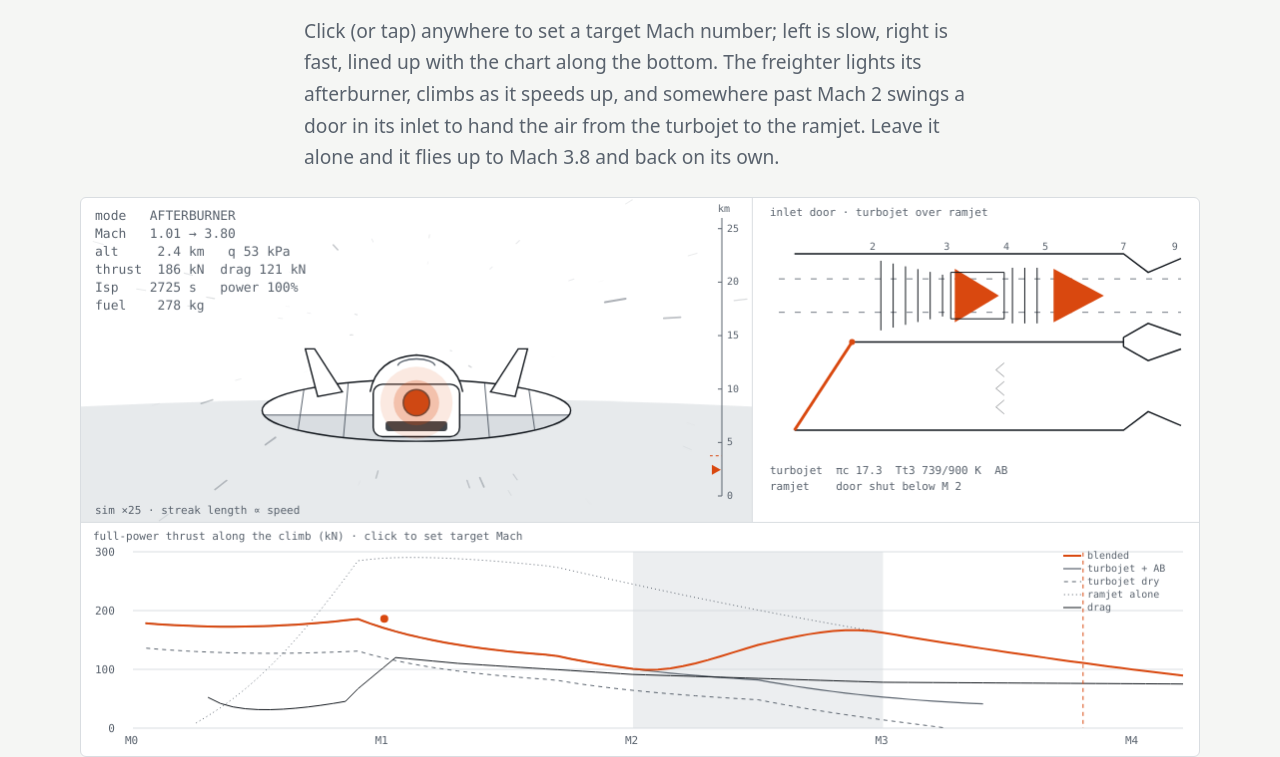
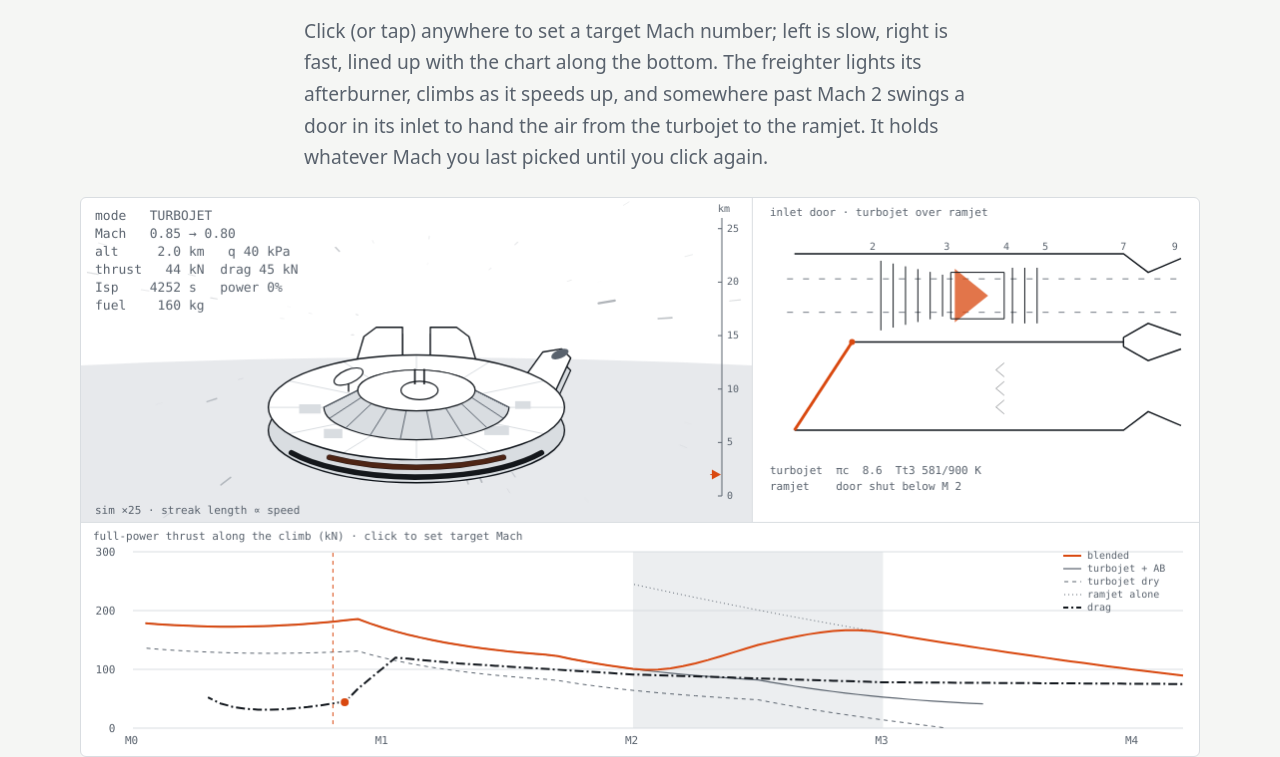
Before and after one commit to josephcampion/josephcampion.github.io, a plain HTML site: page projects/falcon/index.html in a window 1280 px wide. Shown: the part 234-991 px from the top of the page. Drawn offline with Linux system fonts and the light colour scheme.

Commit message:
Redraw Falcon in high chase view and refine thrust chart
Ship: raised, ramped centre with turret, dish, mandibles and cockpit tube; turbojet and ramjet glow as stacked bars along the rear wall, lit by each engine's thrust. Chart: drag drawn as a thick dash-dot line, plus an along-the-climb / at-current-altitude toggle. The demo no longer autoplays; it holds the last Mach picked.

```diff
--- a/projects/falcon/demo.js
+++ b/projects/falcon/demo.js
@@ -6,8 +6,8 @@ const H_TOP_KM = 26;
 const STAR_COUNT = 260;
 const M_AXIS = 4.2;
 const M_MIN = 0.6, M_MAX = 4.0;
-const IDLE_MS = 20000;
 const F_AXIS = 300e3;         // N, top of the thrust chart
+const DRAG_DASH = [9, 3, 2, 3];  // dash-dot, unlike any thrust line
 
 const canvas = document.getElementById('sim');
 const ctx = canvas.getContext('2d');
@@ -55,23 +55,44 @@ const guidance = new ClimbGuidance();
 const hold = new MachHold();
 const veh = new Vehicle({ M: 0.8, h: guidance.altitudeFor(0.8) });
 
-// Full-power thrust and 1 g drag along the climb schedule, fixed, so they're computed once.
-const curves = [];
+// Full-power thrust and 1 g drag versus Mach, either along the climb schedule (altitude rises
+// with Mach) or at one fixed altitude. The ramjet-alone curve starts where the door starts to
+// open: the ideal cycle overstates what a real ramjet makes below that.
+function computeCurves(hFixed = null) {
+  const out = [];
   for (let M = 0.05; M <= M_AXIS + 1e-9; M += 0.05) {
-  const atm = atmosphere(guidance.altitudeFor(Math.max(M, 0.3)));
-  curves.push({
+    const atm = atmosphere(hFixed ?? guidance.altitudeFor(Math.max(M, 0.3)));
+    out.push({
       M,
       dry: prop.turbojet(atm, M, prop.dry).F,
       ab: prop.turbojet(atm, M, 1).F,
-    rj: prop.ramjet(atm, M, 1).F,
+      rj: M >= prop.M_ON ? prop.ramjet(atm, M, 1).F : null,
       total: prop.evaluate(atm, M, 1).F,
       drag: M >= 0.3 ? veh.drag(atm, M * atm.a) : null,
     });
   }
+  return out;
+}
+
+const climbCurves = computeCurves();
+let chartMode = 'climb';
+let fixedCurves = null, fixedH = null;
+
+// Fixed-altitude curves follow the ship, recomputed only when it has moved by half a kilometre.
+function activeCurves() {
+  if (chartMode === 'climb') return climbCurves;
+  const h = Math.round(veh.h / 500) * 500;
+  if (h !== fixedH) { fixedH = h; fixedCurves = computeCurves(h); }
+  return fixedCurves;
+}
+
+document.querySelectorAll('[data-chart]').forEach((b) => b.addEventListener('click', () => {
+  chartMode = b.dataset.chart;
+  document.querySelectorAll('[data-chart]').forEach((o) => o.setAttribute('aria-pressed', String(o === b)));
+}));
 
 let Mcmd = 0.8;
 let hoverX = null;
-let lastAction = performance.now() - IDLE_MS + 3000;
 let state = { M: 0.8, e: prop.evaluate(atmosphere(veh.h), 0.8, 0.3), hCmd: veh.h };
 let fuelUsed = 0, flow = 0;
 
@@ -91,7 +112,6 @@ function moveStars(dt) {
 canvas.addEventListener('pointermove', (ev) => { hoverX = ev.pointerType === 'mouse' ? ev.offsetX : null; });
 canvas.addEventListener('pointerleave', () => { hoverX = null; });
 canvas.addEventListener('pointerdown', (ev) => {
-  lastAction = performance.now();
   Mcmd = Math.min(M_MAX, Math.max(M_MIN, xToMach(ev.offsetX)));
 });
 
@@ -102,11 +122,6 @@ function frame(now) {
   const frameDt = Math.min((now - last) / 1000, 0.1);
   acc += frameDt * TIME_WARP;
   last = now;
-
-  if (now - lastAction > IDLE_MS && Math.abs(state.M - Mcmd) < 0.05) {
-    lastAction = now;
-    Mcmd = state.M < 2 ? 3.8 : 0.9;
-  }
 
   while (acc >= DT) {
     const atm = atmosphere(veh.h);
@@ -138,87 +153,99 @@ function panelFrame(P) {
   ctx.stroke();
 }
 
-// An original light freighter seen from behind: a flat lifting disc with a center spine,
-// canopy and twin canted fins. Its stacked exhausts match the engine diagram: the round
-// turbojet nozzle above, the wide ramjet slot below.
+// The freighter in a high chase view, from above and behind. Its deck, mandibles and cockpit
+// tube lie in one plane foreshortened by K, and the centre rises on a sloped ramp. Its exhausts
+// match the engine diagram: the turbojet nozzle above, the long ramjet slot along the rear rim.
+const NOZZLE_DARK = '#14171b';  // a nozzle's insides are dark in either theme
+const WALL_Y = 0.065;           // the hull's lower edge sits this far (× w) below the deck's
 function drawShip(x, y, w, now) {
   const { e } = state;
+  const K = 0.35;
+  const line = (lw = 1.4, c = colors.fg) => { ctx.strokeStyle = c; ctx.lineWidth = lw; ctx.stroke(); };
   ctx.save();
   ctx.translate(x, y);
+  ctx.lineJoin = 'round';
 
-  const hull = () => { ctx.beginPath(); ctx.ellipse(0, 0, 0.5 * w, 0.1 * w, 0, 0, 2 * Math.PI); };
+  // Mandibles and cockpit tube: a top face plus a strip of side wall below it.
+  const flat = (pts, wall) => {
+    const P = pts.map(([px, py]) => [px * w, py * w]);
+    ctx.fillStyle = colors.line;
+    ctx.beginPath(); P.forEach(([px, py], i) => (i ? ctx.lineTo(px, py + wall * w) : ctx.moveTo(px, py + wall * w))); ctx.closePath(); ctx.fill(); line(1.2);
     ctx.fillStyle = colors.card;
-  ctx.strokeStyle = colors.fg;
-  ctx.lineWidth = 1.4;
-  hull(); ctx.fill();
+    ctx.beginPath(); P.forEach(([px, py], i) => (i ? ctx.lineTo(px, py) : ctx.moveTo(px, py))); ctx.closePath(); ctx.fill(); line();
+  };
+  for (const sg of [-1, 1]) flat([[sg * 0.045, -0.15], [sg * 0.045, -0.27], [sg * 0.13, -0.27], [sg * 0.17, -0.24], [sg * 0.2, -0.14]], 0.022);
+  flat([[0.33, -0.08], [0.41, -0.19], [0.47, -0.2], [0.5, -0.17], [0.44, -0.04]], 0.04);
+  ctx.save(); ctx.translate(0.465 * w, -0.183 * w); ctx.rotate(-0.4);
+  ctx.fillStyle = colors.muted;
+  ctx.beginPath(); ctx.ellipse(0, 0, 0.03 * w, 0.014 * w, 0, 0, 2 * Math.PI); ctx.fill();
+  ctx.restore();
 
-  // Underside in shadow, panel seams, and a raised rim.
-  ctx.save();
-  hull(); ctx.clip();
+  // Hull side wall, then the deck with its radial seams and greeble.
   ctx.fillStyle = colors.line;
-  ctx.fillRect(-0.5 * w, 0.015 * w, w, 0.1 * w);
-  ctx.strokeStyle = colors.muted;
-  ctx.lineWidth = 1;
+  ctx.beginPath(); ctx.ellipse(0, WALL_Y * w, 0.48 * w, 0.17 * w, 0, 0, 2 * Math.PI); ctx.fill(); line();
+  const deck = () => { ctx.beginPath(); ctx.ellipse(0, -0.01 * w, 0.48 * w, 0.17 * w, 0, 0, 2 * Math.PI); };
+  ctx.fillStyle = colors.card; deck(); ctx.fill();
+  ctx.save(); deck(); ctx.clip();
   ctx.beginPath();
-  for (const f of [-0.36, -0.22, 0.22, 0.36]) { ctx.moveTo(f * w, -0.1 * w); ctx.lineTo(f * 1.08 * w, 0.1 * w); }
-  ctx.moveTo(-0.5 * w, 0.015 * w); ctx.lineTo(0.5 * w, 0.015 * w);
-  ctx.stroke();
+  for (let i = 0; i < 12; i++) { const a = (i / 12) * 2 * Math.PI; ctx.moveTo(0, -0.01 * w); ctx.lineTo(Math.cos(a) * 0.5 * w, -0.01 * w + Math.sin(a) * 0.18 * w); }
+  line(1, colors.line);
+  ctx.fillStyle = colors.line;
+  for (const [gx, gy, gw, gh] of [[-0.38, -0.02, 0.07, 0.03], [-0.3, 0.06, 0.06, 0.03], [0.22, 0.05, 0.08, 0.03], [0.32, -0.03, 0.05, 0.025]]) ctx.fillRect(gx * w, gy * w, gw * w, gh * w);
   ctx.restore();
-  ctx.strokeStyle = colors.fg;
-  ctx.lineWidth = 1.4;
-  hull(); ctx.stroke();
+  deck(); line();
 
-  // Twin fins, canted outward.
+  // Raised centre: the ramp's outline is the base ellipse's near half joined to the top's far half.
+  const r0 = 0.3, r1 = 0.19, y0 = -0.01, y1 = y0 - 0.055;
+  ctx.beginPath();
+  ctx.ellipse(0, y0 * w, r0 * w, r0 * K * w, 0, 0, Math.PI);
+  ctx.ellipse(0, y1 * w, r1 * w, r1 * K * w, 0, Math.PI, 2 * Math.PI);
+  ctx.closePath();
+  ctx.fillStyle = colors.line; ctx.fill(); line(1.2);
+  ctx.beginPath();
+  for (let i = 0; i < 18; i++) {
+    const a = (i / 18) * 2 * Math.PI;
+    if (Math.sin(a) < -0.2) continue;
+    ctx.moveTo(Math.cos(a) * r0 * w, (y0 + Math.sin(a) * r0 * K) * w);
+    ctx.lineTo(Math.cos(a) * r1 * w, (y1 + Math.sin(a) * r1 * K) * w);
+  }
+  line(1, colors.muted);
   ctx.fillStyle = colors.card;
-  for (const s of [-1, 1]) {
-    ctx.beginPath();
-    ctx.moveTo(s * 0.24 * w, -0.06 * w);
-    ctx.lineTo(s * 0.33 * w, -0.2 * w);
-    ctx.lineTo(s * 0.36 * w, -0.2 * w);
-    ctx.lineTo(s * 0.32 * w, -0.045 * w);
-    ctx.closePath();
-    ctx.fill(); ctx.stroke();
-  }
+  ctx.beginPath(); ctx.ellipse(0, y1 * w, r1 * w, r1 * K * w, 0, 0, 2 * Math.PI); ctx.fill(); line(1.2);
 
-  // Spine and canopy.
-  ctx.beginPath();
-  ctx.moveTo(-0.15 * w, -0.06 * w);
-  ctx.quadraticCurveTo(-0.13 * w, -0.17 * w, 0, -0.18 * w);
-  ctx.quadraticCurveTo(0.13 * w, -0.17 * w, 0.15 * w, -0.06 * w);
-  ctx.fill(); ctx.stroke();
-  ctx.strokeStyle = colors.muted;
-  ctx.beginPath(); ctx.ellipse(0, -0.145 * w, 0.06 * w, 0.022 * w, 0, Math.PI, 2 * Math.PI); ctx.stroke();
+  // Turret on top, dish on its mast.
+  const ty = y1 + 0.01;
+  ctx.beginPath(); ctx.ellipse(0.01 * w, (ty - 0.01) * w, 0.06 * w, 0.03 * w, 0, 0, 2 * Math.PI); ctx.fill(); line(1.2);
+  ctx.beginPath(); for (const dx of [-0.015, 0.015]) { ctx.moveTo((0.01 + dx) * w, (ty - 0.03) * w); ctx.lineTo((0.01 + dx) * w, (ty - 0.08) * w); } line(1.6);
+  ctx.beginPath(); ctx.moveTo(-0.22 * w, -0.06 * w); ctx.lineTo(-0.22 * w, -0.1 * w); line(1.4);
+  ctx.save(); ctx.translate(-0.22 * w, -0.11 * w); ctx.rotate(-0.4);
+  ctx.beginPath(); ctx.ellipse(0, 0, 0.05 * w, 0.022 * w, 0, 0, 2 * Math.PI); ctx.fill(); line(1.2);
+  ctx.restore();
 
-  // Engine block.
-  ctx.fillStyle = colors.card;
-  ctx.strokeStyle = colors.fg;
-  ctx.beginPath();
-  ctx.roundRect(-0.14 * w, -0.085 * w, 0.28 * w, 0.17 * w, 0.03 * w);
-  ctx.fill(); ctx.stroke();
-
-  // Exhaust glow: layered discs, sized and brightened by each engine's thrust.
+  // Engines: two bars on the rear wall, following its curve, stacked like the diagram with the
+  // turbojet above the ramjet. Dark until lit, then glowing with each engine's thrust.
   const flick = 0.9 + 0.1 * Math.sin(now / 37);
-  const glow = (cx, cy, rx, ry, k) => {
-    ctx.fillStyle = colors.accent;
-    for (const [grow, a] of [[2.6, 0.12], [1.7, 0.25], [1, 0.9]]) {
+  const tjK = e.tj.F / 180e3 * (e.tj.ab ? 1.3 : 1), rjK = e.rj.F / 180e3;
+  const bar = (f, a0, a1, lw, c) => {
+    ctx.beginPath(); ctx.ellipse(0, (-0.01 + f * (WALL_Y + 0.01)) * w, 0.48 * w, 0.17 * w, 0, a0 * Math.PI, a1 * Math.PI);
+    ctx.strokeStyle = c; ctx.lineWidth = lw; ctx.lineCap = 'round'; ctx.stroke(); ctx.lineCap = 'butt';
+  };
+  const engine = (f, a0, a1, k) => {
+    bar(f, a0, a1, 0.018 * w, NOZZLE_DARK);
+    if (k <= 0.01) return;
+    for (const [g, a] of [[3, 0.12], [1.8, 0.25], [0.8, 0.95]]) {
       ctx.globalAlpha = a * Math.min(1, k);
-      ctx.beginPath(); ctx.ellipse(cx, cy, rx * (1 + (grow - 1) * k * flick), ry * (1 + (grow - 1) * k * flick), 0, 0, 2 * Math.PI); ctx.fill();
+      bar(f, a0, a1, 0.016 * w * (1 + (g - 1) * Math.min(1.5, k) * flick), colors.accent);
     }
     ctx.globalAlpha = 1;
   };
-  const tjK = e.tj.F / 180e3, rjK = e.rj.F / 180e3;
-  ctx.fillStyle = colors.fg;
-  ctx.globalAlpha = 0.8;
-  ctx.beginPath(); ctx.arc(0, -0.025 * w, 0.045 * w, 0, 2 * Math.PI); ctx.fill();
-  ctx.beginPath(); ctx.roundRect(-0.1 * w, 0.035 * w, 0.2 * w, 0.032 * w, 0.01 * w); ctx.fill();
-  ctx.globalAlpha = 1;
-  if (tjK > 0.01) glow(0, -0.025 * w, 0.04 * w, 0.04 * w, tjK * (e.tj.ab ? 1.3 : 1));
-  if (rjK > 0.01) glow(0, 0.051 * w, 0.095 * w, 0.014 * w, rjK);
+  engine(0.33, 0.3, 0.7, tjK);
+  engine(0.75, 0.18, 0.82, rjK);
 
-  // Wingtip lights.
+  // Rim lights.
   if (Math.floor(now / 600) % 2) {
     ctx.fillStyle = colors.accent;
-    for (const s of [-1, 1]) { ctx.beginPath(); ctx.arc(s * 0.49 * w, 0, 2, 0, 2 * Math.PI); ctx.fill(); }
+    for (const sg of [-1, 1]) { ctx.beginPath(); ctx.arc(sg * 0.48 * w, WALL_Y * 0.6 * w, 2, 0, 2 * Math.PI); ctx.fill(); }
   }
   ctx.restore();
 }
@@ -420,13 +447,22 @@ function drawEngine(P, now) {
 }
 
 function drawChart(P) {
+  const curves = activeCurves();
+  // Low and fast, the fixed-altitude curves run far past 300 kN, so that view rescales.
+  let top = F_AXIS, step = 100e3;
+  if (chartMode === 'fixed') {
+    const peak = Math.max(...curves.map((c) => Math.max(c.total, c.ab, c.rj ?? 0, c.drag ?? 0)));
+    step = peak > 1500e3 ? 500e3 : peak > 600e3 ? 200e3 : 100e3;
+    top = Math.max(step, Math.ceil(peak / step) * step);
+  }
   const y0 = P.y + 30, y1 = P.y + P.h - 28;
-  const X = machToX, Y = (F) => y1 - (Math.min(F, F_AXIS) / F_AXIS) * (y1 - y0);
+  const X = machToX, Y = (F) => y1 - (Math.min(F, top) / top) * (y1 - y0);
   const x0 = plotX0(), x1 = plotX1();
 
   ctx.font = mono(11);
   ctx.fillStyle = colors.muted;
-  ctx.fillText('full-power thrust along the climb (kN) · click to set target Mach', P.x + 12, P.y + 18);
+  const where = chartMode === 'climb' ? 'along the climb' : `at ${(fixedH / 1000).toFixed(1)} km`;
+  ctx.fillText(`full-power thrust ${where} (kN) · click to set target Mach`, P.x + 12, P.y + 18);
 
   ctx.fillStyle = colors.line;
   ctx.globalAlpha = 0.5;
@@ -436,10 +472,10 @@ function drawChart(P) {
   ctx.strokeStyle = colors.line;
   ctx.lineWidth = 1;
   ctx.beginPath();
-  for (let F = 0; F <= F_AXIS; F += 100e3) { ctx.moveTo(x0, Y(F)); ctx.lineTo(x1, Y(F)); }
+  for (let F = 0; F <= top; F += step) { ctx.moveTo(x0, Y(F)); ctx.lineTo(x1, Y(F)); }
   ctx.stroke();
   ctx.fillStyle = colors.muted;
-  for (let F = 0; F <= F_AXIS; F += 100e3) ctx.fillText(String(F / 1000).padStart(3), P.x + 14, Y(F) + 4);
+  for (let F = 0; F <= top; F += step) ctx.fillText(String(F / 1000).padStart(4), P.x + 8, Y(F) + 4);
   for (let M = 0; M <= 4; M++) ctx.fillText(`M${M}`, X(M) - 8, y1 + 16);
 
   const line = (key, color, width, dash) => {
@@ -460,11 +496,11 @@ function drawChart(P) {
   line('dry', colors.muted, 1, [4, 4]);
   line('ab', colors.muted, 1.2, []);
   line('rj', colors.muted, 1, [1, 3]);
-  line('drag', colors.fg, 1, []);
+  line('drag', colors.fg, 2, DRAG_DASH);
   line('total', colors.accent, 2, []);
 
   // Legend, top right.
-  const items = [['blended', colors.accent, 2, []], ['turbojet + AB', colors.muted, 1.2, []], ['turbojet dry', colors.muted, 1, [4, 4]], ['ramjet alone', colors.muted, 1, [1, 3]], ['drag', colors.fg, 1, []]];
+  const items = [['blended', colors.accent, 2, []], ['turbojet + AB', colors.muted, 1.2, []], ['turbojet dry', colors.muted, 1, [4, 4]], ['ramjet alone', colors.muted, 1, [1, 3]], ['drag', colors.fg, 2, DRAG_DASH]];
   ctx.font = mono(10);
   const lw = 120, lx = x1 - lw, compact = P.h < 170 || W < 420;
   // Short panels keep only the two lines that matter most.
--- a/projects/falcon/index.html
+++ b/projects/falcon/index.html
@@ -29,11 +29,17 @@
   <div class="wrap">
     <p class="kicker">Mini demo · Propulsion</p>
     <h1>Millennium Falcon: Turbojet to Ramjet</h1>
-    <p class="lede">Click (or tap) anywhere to set a target Mach number; left is slow, right is fast, lined up with the chart along the bottom. The freighter lights its afterburner, climbs as it speeds up, and somewhere past Mach 2 swings a door in its inlet to hand the air from the turbojet to the ramjet. Leave it alone and it flies up to Mach 3.8 and back on its own.</p>
+    <p class="lede">Click (or tap) anywhere to set a target Mach number; left is slow, right is fast, lined up with the chart along the bottom. The freighter lights its afterburner, climbs as it speeds up, and somewhere past Mach 2 swings a door in its inlet to hand the air from the turbojet to the ramjet. It holds whatever Mach you last picked until you click again.</p>
   </div>
 
   <div class="sim-stage">
     <canvas id="sim" aria-label="A freighter accelerates and climbs; an engine diagram shows the inlet door moving air from a turbojet to a ramjet, and a chart shows thrust against Mach number. Clicking sets the target Mach."></canvas>
+    <div class="sim-controls">
+      <div role="group" aria-label="Thrust chart altitude">
+        <button type="button" data-chart="climb" aria-pressed="true">Along the climb</button>
+        <button type="button" data-chart="fixed" aria-pressed="false">At current altitude</button>
+      </div>
+    </div>
   </div>
 
   <div class="wrap">
```
Lines whose indentation alone changed are shown as unchanged.
